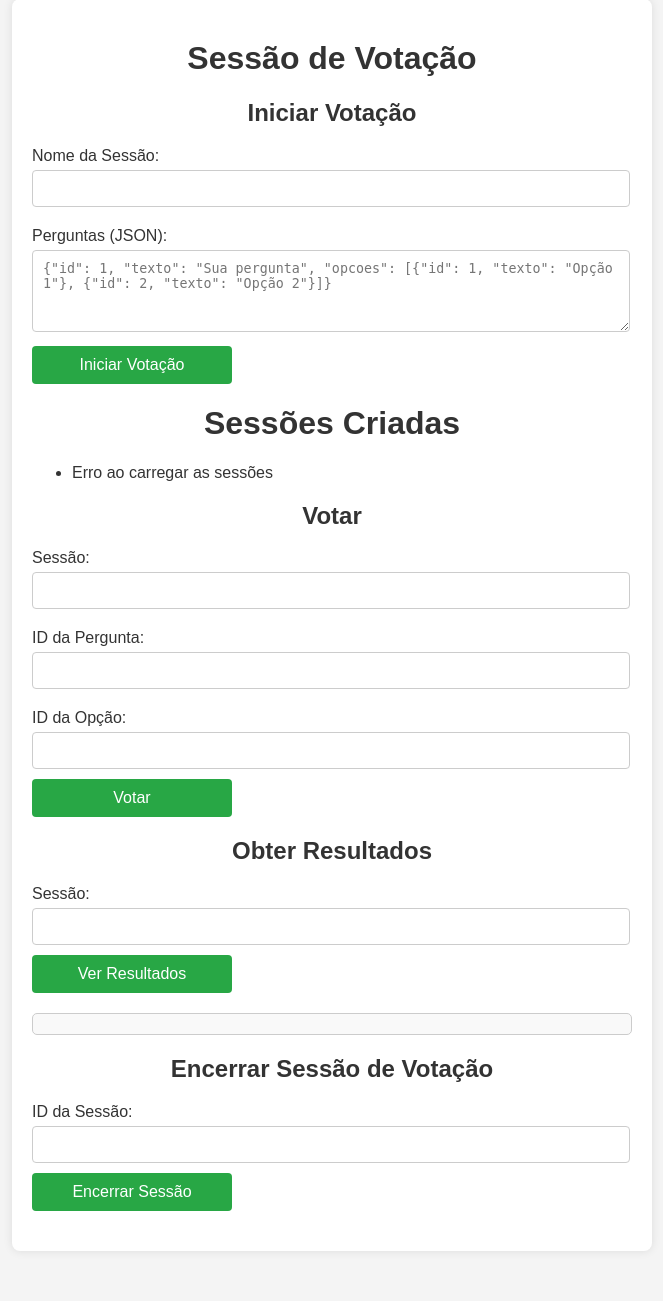
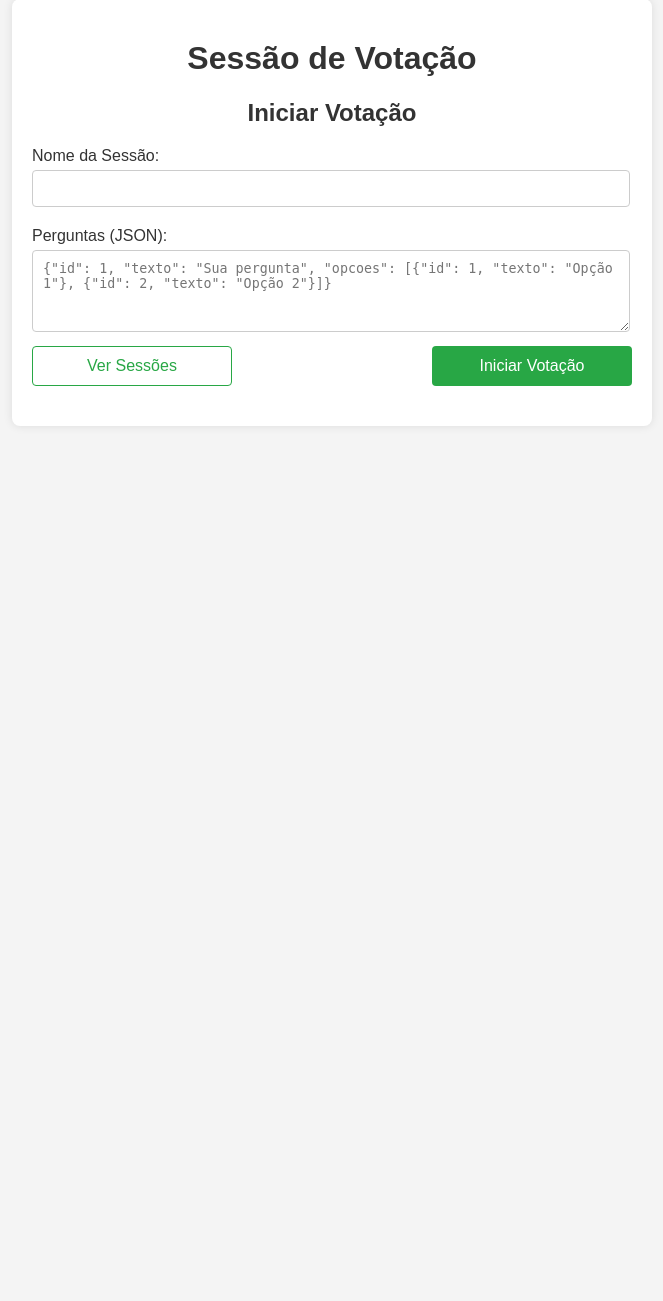
Before and after one commit to lucasfinotirodrigues/sistemaVotacaoRedis, a Flask app: page / in a window 1280 px wide. Shown: the part 51-1352 px from the top of the page, without its empty margins (308-971 px from the left). After the commit the page ends 437 px from the top, so only its background shows below. Run offline with Flask 3, Linux system fonts and the light colour scheme; data that the repository does not hold is empty.

Commit message:
wip: refatorando código para melhor interação do usuário

```diff
--- a/static/script.js
+++ b/static/script.js
@@ -1,3 +1,10 @@
+document.getElementById('toggleVotacao').addEventListener('click', function() {
+    const sections = document.querySelectorAll('.votacao-iniciar, .votar, .resultados, .hidden');
+    sections.forEach(section => {
+        section.classList.toggle('hidden');
+    });
+});
+
 document.getElementById('iniciarVotacaoForm').addEventListener('submit', async function(event) {
   event.preventDefault();
 
--- a/templates/index.html
+++ b/templates/index.html
@@ -6,10 +6,14 @@
     <title>Votação Online</title>
     <link rel="stylesheet" href="./static/style.css">
     <link rel="icon" type="image/x-icon" href="../static/favicon.ico">
+    <style>
+        .hidden { display: none; }
+    </style>
 </head>
 <body>
     <div class="container">
         <h1>Sessão de Votação</h1>
+
 
         <!-- Formulário para iniciar votação -->
         <section class="votacao-iniciar">
@@ -20,19 +24,23 @@
 
                 <label for="perguntas">Perguntas (JSON):</label>
                 <textarea id="perguntas" name="perguntas" rows="4" placeholder='{"id": 1, "texto": "Sua pergunta", "opcoes": [{"id": 1, "texto": "Opção 1"}, {"id": 2, "texto": "Opção 2"}]}' required></textarea>
-
-                <button type="submit">Iniciar Votação</button>
+                <div style="display: flex; justify-content: space-between;">
+                    <button class="outline" id="toggleVotacao"> Ver Sessões</button>
+                    <button type="submit">Iniciar Votação</button>
+                </div>
             </form>
             <p id="iniciarVotacaoMessage"></p>
         </section>
 
-        <h1>Sessões Criadas</h1>
-        <ul id="sessoes-lista">
-            <!-- As sessões serão listadas aqui -->
-        </ul>
+        <section class="salas-criadas hidden">
+            <h1>Sessões Criadas</h1>
+            <ul id="sessoes-lista">
+                <!-- As sessões serão listadas aqui -->
+            </ul>
+        </section>
 
         <!-- Formulário para votar -->
-        <section class="votar">
+        <section class="votar hidden">
             <h2>Votar</h2>
             <form id="votarForm">
                 <label for="sessaoVotar">Sessão:</label>
@@ -50,7 +58,7 @@
         </section>
 
         <!-- Formulário para obter resultados -->
-        <section class="resultados">
+        <section class="resultados hidden">
             <h2>Obter Resultados</h2>
             <form id="resultadosForm">
                 <label for="sessaoResultados">Sessão:</label>
@@ -61,7 +69,7 @@
             <pre id="resultadosDisplay"></pre>
         </section>
 
-        <div>
+        <div class="hidden">
           <h2>Encerrar Sessão de Votação</h2>
           <form id="encerrarVotacaoForm">
               <label for="sessaoEncerrar">ID da Sessão:</label>
```
